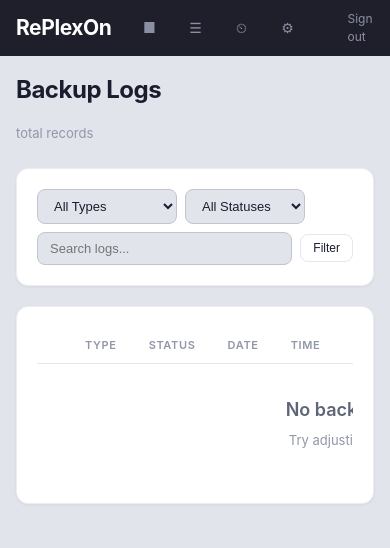
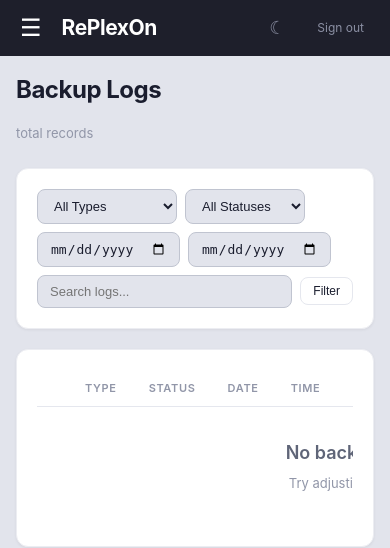
Before and after one commit to wickedhardflip/replexon, a FastAPI app: template app/templates/pages/logs.html in a window 390 px wide. Shown: the top 548 px of the page. Run offline with FastAPI, Linux system fonts and the light colour scheme; the template is opened without the code that fills it, so the values that code supplies are empty.

Commit message:
feat: Phase 3 — dark mode, mobile hamburger menu, date range filter on Logs
Dark mode: toggle in nav bar persists to localStorage, CSS custom properties
swap all colors. Inline script prevents flash of light theme on load.

Mobile nav: hamburger button shows on screens <768px, opens dropdown menu
overlay. Links close the menu on tap.

Logs date filter: two date inputs (from/to) filter backup history by date
range with HTMX live filtering. Auto-submits on change.

```diff
--- a/app/static/css/style.css
+++ b/app/static/css/style.css
@@ -107,6 +147,36 @@
     font-size: 0.875rem;
     width: 1rem;
     text-align: center;
+    line-height: 1;
+}
+
+/* Dark mode toggle */
+.theme-toggle {
+    background: none;
+    border: none;
+    color: var(--nav-muted);
+    font-size: 1.125rem;
+    cursor: pointer;
+    padding: 0.375rem;
+    border-radius: var(--radius-sm);
+    transition: all 0.15s;
+    line-height: 1;
+}
+
+.theme-toggle:hover {
+    color: var(--nav-text);
+    background: rgba(255, 255, 255, 0.06);
+}
+
+/* Hamburger menu */
+.nav-hamburger {
+    display: none;
+    background: none;
+    border: none;
+    color: var(--nav-text);
+    font-size: 1.5rem;
+    cursor: pointer;
+    padding: 0.25rem;
     line-height: 1;
 }
 
@@ -881,7 +951,23 @@
 
 @media (max-width: 768px) {
     .top-nav { padding: 0 1rem; gap: 1rem; }
-    .nav-links a span:not(.nav-icon) { display: none; }
+    .nav-hamburger { display: block; }
+    .nav-links {
+        display: none;
+        position: absolute;
+        top: 56px;
+        left: 0;
+        right: 0;
+        background: var(--nav-bg);
+        flex-direction: column;
+        padding: 0.5rem;
+        border-bottom: 1px solid rgba(255, 255, 255, 0.1);
+        box-shadow: 0 4px 12px rgba(0, 0, 0, 0.3);
+        z-index: 49;
+    }
+    .nav-links.open { display: flex; }
+    .nav-links a { padding: 0.75rem 1rem; }
+    .nav-user .username { display: none; }
     .main-content { padding: 1rem; }
     .stats-grid { grid-template-columns: 1fr 1fr; }
     .page-header { flex-direction: column; gap: 1rem; align-items: flex-start; }
--- a/app/static/js/app.js
+++ b/app/static/js/app.js
@@ -2,14 +2,14 @@
 
 // HTMX CSRF token injection
 document.addEventListener('htmx:configRequest', function(evt) {
-    const csrfMeta = document.querySelector('meta[name="csrf-token"]');
+    var csrfMeta = document.querySelector('meta[name="csrf-token"]');
     if (csrfMeta) {
         evt.detail.headers['X-CSRF-Token'] = csrfMeta.content;
     }
 });
 
-// Auto-dismiss alerts after 5 seconds
 document.addEventListener('DOMContentLoaded', function() {
+    // Auto-dismiss alerts after 5 seconds
     document.querySelectorAll('.alert-success').forEach(function(el) {
         setTimeout(function() {
             el.style.transition = 'opacity 0.3s';
@@ -17,4 +17,41 @@
             setTimeout(function() { el.remove(); }, 300);
         }, 5000);
     });
+
+    // Dark mode toggle
+    var toggle = document.getElementById('theme-toggle');
+    if (toggle) {
+        function updateIcon() {
+            var isDark = document.documentElement.getAttribute('data-theme') === 'dark';
+            toggle.textContent = isDark ? '\u2600' : '\u263E';
+        }
+        updateIcon();
+
+        toggle.addEventListener('click', function() {
+            var isDark = document.documentElement.getAttribute('data-theme') === 'dark';
+            if (isDark) {
+                document.documentElement.removeAttribute('data-theme');
+                localStorage.setItem('theme', 'light');
+            } else {
+                document.documentElement.setAttribute('data-theme', 'dark');
+                localStorage.setItem('theme', 'dark');
+            }
+            updateIcon();
+        });
+    }
+
+    // Hamburger menu toggle
+    var hamburger = document.getElementById('nav-hamburger');
+    var navLinks = document.getElementById('nav-links');
+    if (hamburger && navLinks) {
+        hamburger.addEventListener('click', function() {
+            navLinks.classList.toggle('open');
+        });
+        // Close menu when clicking a link
+        navLinks.querySelectorAll('a').forEach(function(link) {
+            link.addEventListener('click', function() {
+                navLinks.classList.remove('open');
+            });
+        });
+    }
 });
--- a/app/templates/base.html
+++ b/app/templates/base.html
@@ -4,18 +4,25 @@
     <meta charset="UTF-8">
     <meta name="viewport" content="width=device-width, initial-scale=1.0">
     <title>{% block title %}RePlexOn{% endblock %}</title>
-    <link rel="stylesheet" href="/static/css/style.css?v=3">
+    <link rel="stylesheet" href="/static/css/style.css?v=4">
+    <script>
+        (function() {
+            var t = localStorage.getItem('theme');
+            if (t === 'dark') document.documentElement.setAttribute('data-theme', 'dark');
+        })();
+    </script>
     <script src="/static/js/htmx.min.js" defer></script>
     {% block head %}{% endblock %}
 </head>
 <body>
     {% block body %}
     <nav class="top-nav">
+        <button class="nav-hamburger" id="nav-hamburger" aria-label="Menu">&#9776;</button>
         <a href="/dashboard" class="nav-brand">
             <h1>RePlexOn</h1>
         </a>
 
-        <ul class="nav-links">
+        <ul class="nav-links" id="nav-links">
             <li>
                 <a href="/dashboard" class="{{ 'active' if active_page == 'dashboard' }}">
                     <span class="nav-icon">&#9632;</span>
@@ -43,6 +50,7 @@
         </ul>
 
         <div class="nav-right">
+            <button class="theme-toggle" id="theme-toggle" aria-label="Toggle dark mode" title="Toggle dark mode">&#9790;</button>
             <div class="nav-user">
                 <span class="username">{{ user.username if user else '' }}</span>
                 <a href="/logout" class="logout-btn">Sign out</a>
@@ -55,7 +63,7 @@
     </main>
     {% endblock %}
 
-    <script src="/static/js/app.js"></script>
+    <script src="/static/js/app.js?v=4"></script>
     {% block scripts %}{% endblock %}
 </body>
 </html>
--- a/app/templates/pages/dashboard.html
+++ b/app/templates/pages/dashboard.html
@@ -230,5 +230,5 @@
      data-daily-durations="{{ daily_durations_json }}"
      data-success-rate="{{ stats.success_rate }}"
      data-total-backups="{{ stats.total_backups }}"></div>
-<script src="/static/js/dashboard.js?v=3" defer></script>
+<script src="/static/js/dashboard.js?v=4" defer></script>
 {% endblock %}
--- a/app/templates/pages/login.html
+++ b/app/templates/pages/login.html
@@ -4,7 +4,7 @@
     <meta charset="UTF-8">
     <meta name="viewport" content="width=device-width, initial-scale=1.0">
     <title>Sign In - RePlexOn</title>
-    <link rel="stylesheet" href="/static/css/style.css?v=3">
+    <link rel="stylesheet" href="/static/css/style.css?v=4">
 </head>
 <body>
     <div class="login-container">
--- a/app/templates/pages/logs.html
+++ b/app/templates/pages/logs.html
@@ -30,12 +30,20 @@
                 <option value="running" {% if status_filter == 'running' %}selected{% endif %}>Running</option>
             </select>
         </div>
-        <div class="form-group" style="margin-bottom: 0; flex: 1; min-width: 200px;">
+        <div class="form-group" style="margin-bottom: 0; min-width: 130px;">
+            <input type="date" name="date_from" class="form-input" value="{{ date_from }}"
+                   title="From date" onchange="this.form.requestSubmit()">
+        </div>
+        <div class="form-group" style="margin-bottom: 0; min-width: 130px;">
+            <input type="date" name="date_to" class="form-input" value="{{ date_to }}"
+                   title="To date" onchange="this.form.requestSubmit()">
+        </div>
+        <div class="form-group" style="margin-bottom: 0; flex: 1; min-width: 150px;">
             <input type="text" name="search" class="form-input" placeholder="Search logs..."
                    value="{{ search }}">
         </div>
         <button type="submit" class="btn btn-secondary btn-sm">Filter</button>
-        {% if backup_type or status_filter or search %}
+        {% if backup_type or status_filter or search or date_from or date_to %}
         <a href="/logs" class="btn btn-secondary btn-sm"
            hx-get="/logs" hx-target="#log-results" hx-push-url="true">Clear</a>
         {% endif %}
```
Also changed, not shown: other parts of app/static/css/style.css (+40 -0 lines), app/routers/logs.py (+18 -0 lines).
